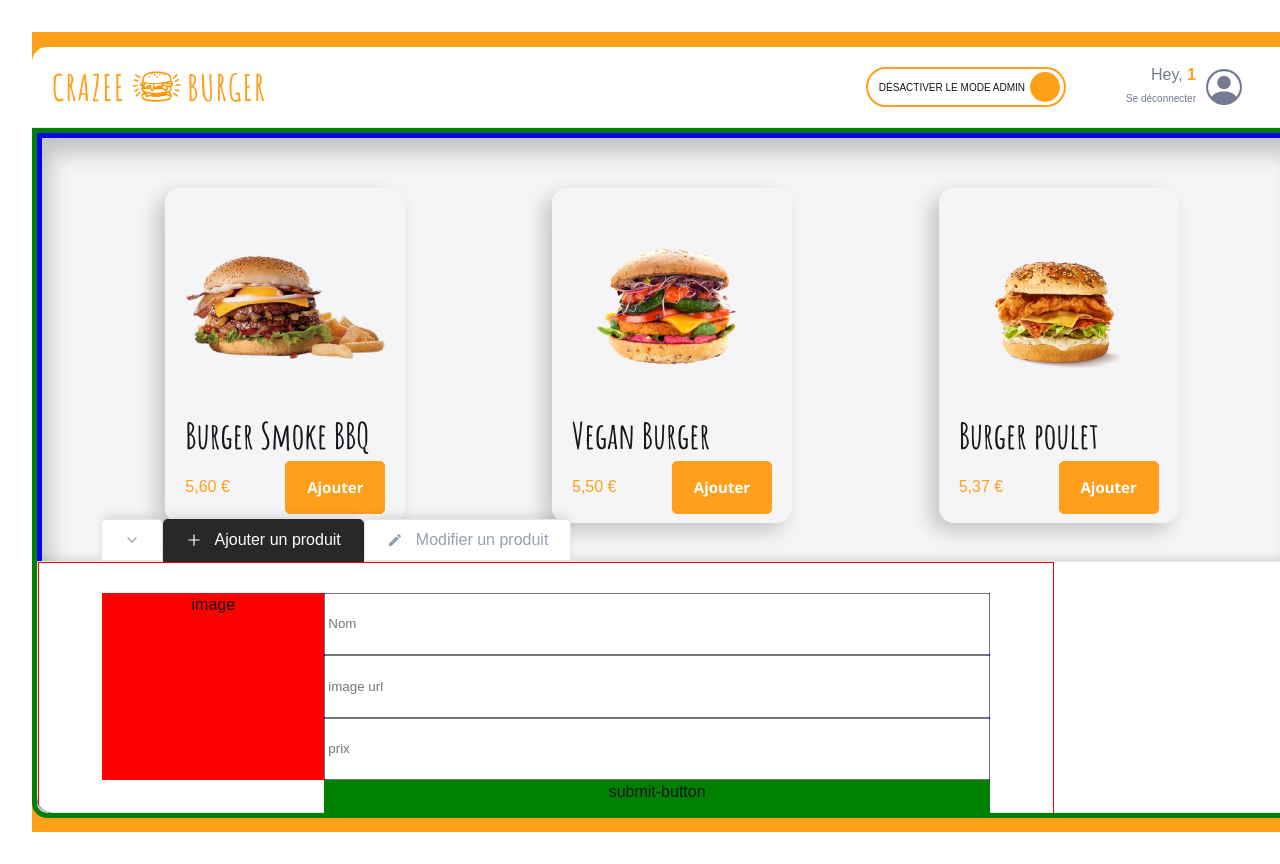
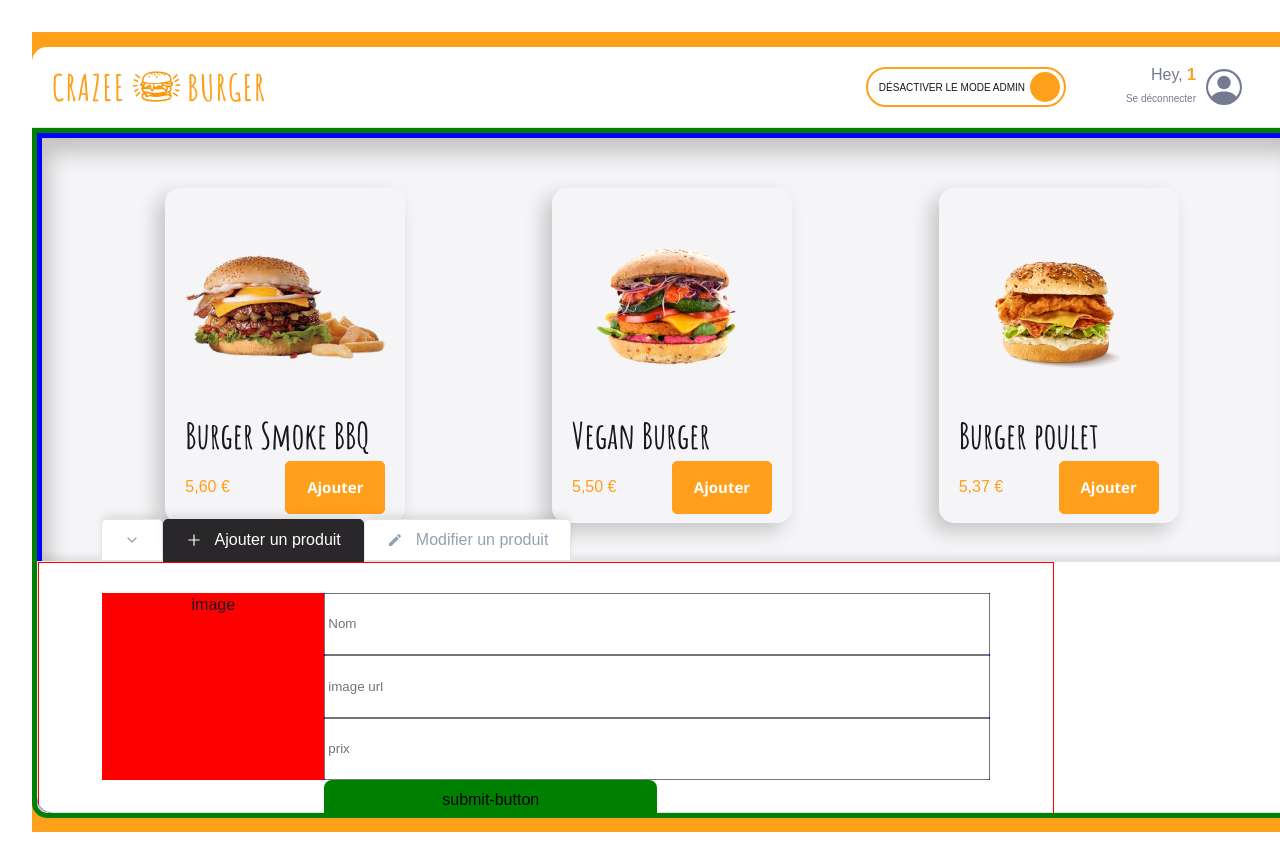
Before and after one commit to CarlMaillard/crazee-burger, a React (Vite) app: page /order/1 in a window 1280 px wide. Shown: the top 864 px of the page. Built offline with nearby package versions, Linux system fonts and the light colour scheme; grey boxes are pictures that could not be loaded.

Commit message:
🚧  F08: ADMIN > AddForm < Add inputs layout

```diff
--- a/src/components/pages/order/Main/Admin/AdminPanel/AddForm.jsx
+++ b/src/components/pages/order/Main/Admin/AdminPanel/AddForm.jsx
@@ -9,7 +9,7 @@ export default function AddForm() {
       <input type="text" placeholder="image url" />
       <input type="text" placeholder="prix" />
     </div>
-    <div className="submit-button">submit-button</div>
+    <button className="submit-button">submit-button</button>
   </AddFormStyled>
   )
 }
@@ -40,5 +40,8 @@ width: 70%;
 .submit-button{
   background:  green;
   grid-area: 4 / 2 / 5 / 3;
+
+  display: grid;
+  width: 50%;
 }
 `
```
